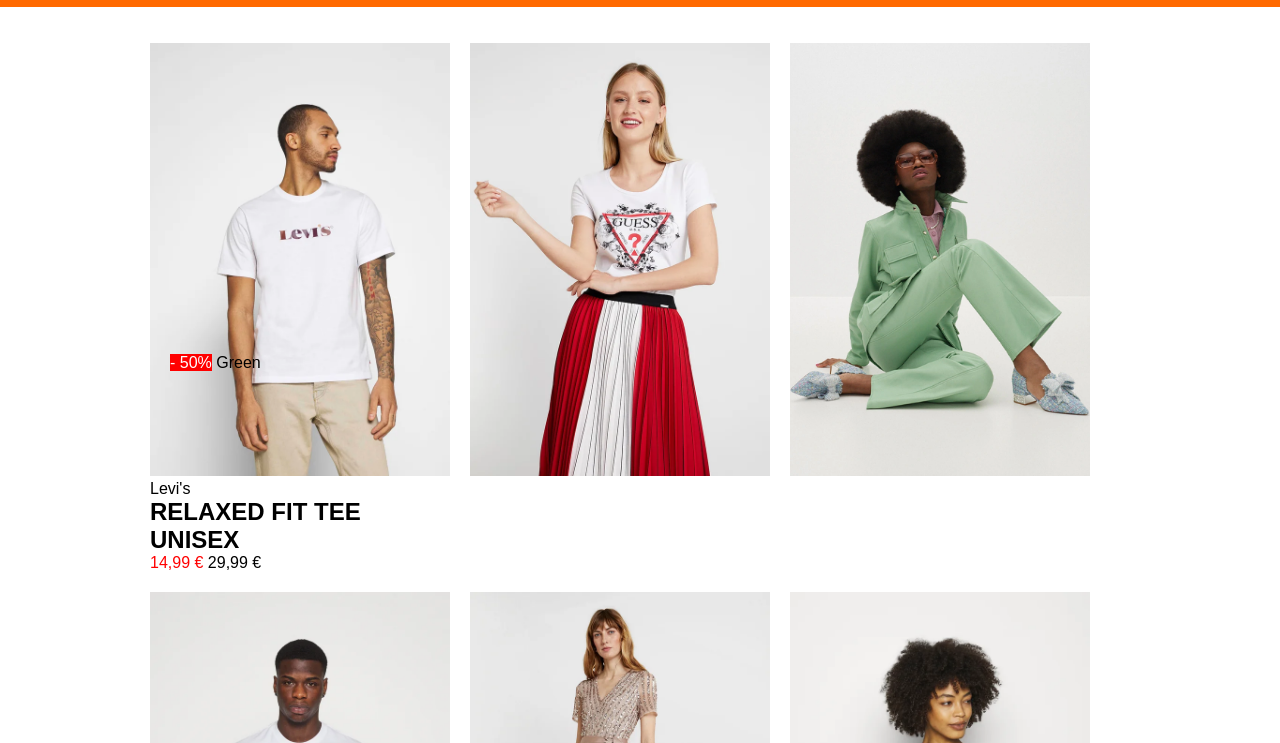
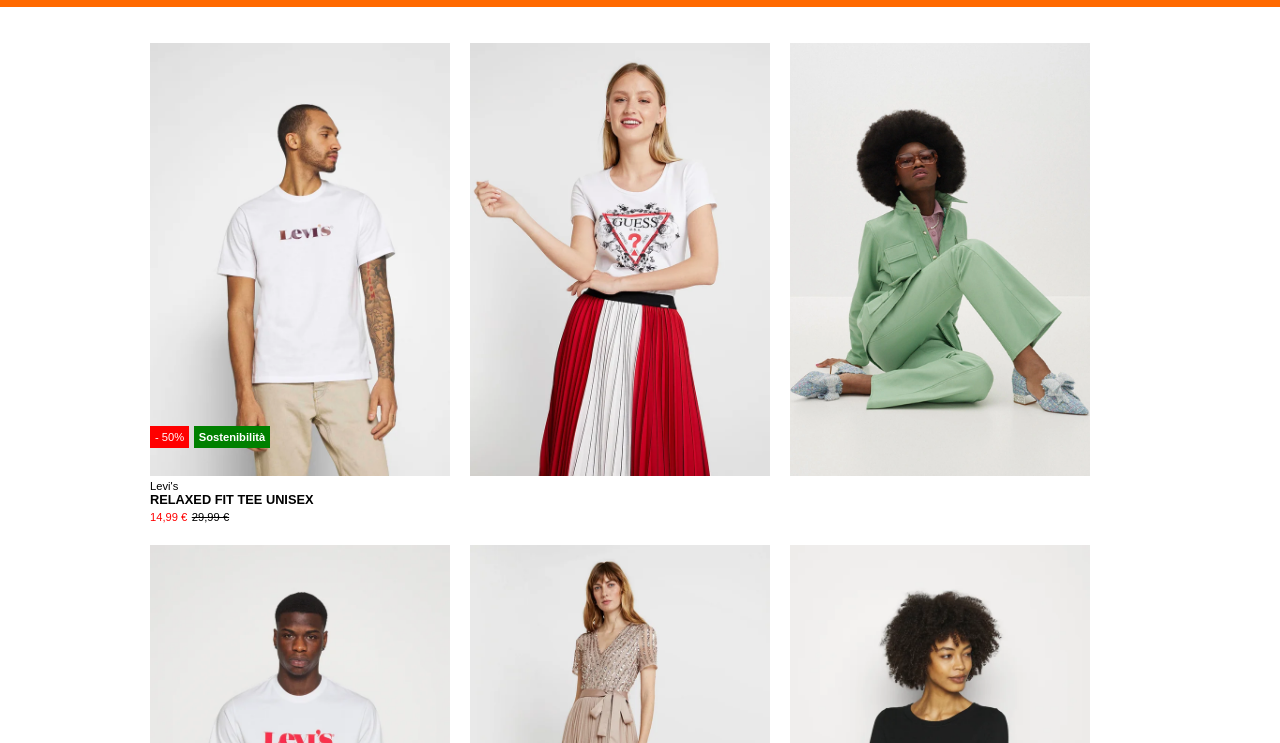
Before and after one commit to Denis-92/html-css-boolando, a plain HTML site: page index.html in a window 1280 px wide. Shown: the part 57-800 px from the top of the page. Drawn offline with Linux system fonts and the light colour scheme.

Commit message:
Aggiunto span per prezzi e sconto.

```diff
--- a/css/style.css
+++ b/css/style.css
@@ -102,12 +102,10 @@
     padding-top: 7%;
 }
 
-/* /MAIN */
-
 .promozione {
     position: absolute;
-    bottom: 200px;
-    left: 20px;
+    bottom: 80px;
+    left: 0;
 }
 
 .prezzo {
@@ -117,7 +115,36 @@
 .sconto {
     color: white;
     background-color: red;
+    padding: 5px;
 }
+
+.marca,
+.prezzo,
+.no-sconto,
+.sostenibile,
+.sconto
+    {
+    font-size: 0.7rem;
+}
+
+main h2
+    {
+    font-size: 0.8rem;
+}
+
+.sostenibile {
+    background-color: green;
+    color: white;
+    font-weight: bold;
+    padding: 5px;
+}
+
+.no-sconto {
+    text-decoration: line-through;
+}
+
+/* /MAIN */
+
 
 /* FOOTER */
 
--- a/index.html
+++ b/index.html
@@ -69,19 +69,18 @@
 
                     <img src="img/1.webp" alt="Articolo maglietta Levi's Relaxed Fit Tee Unisex">
 
-                    <p>Levi's</p>
+                    <p class="marca">Levi's</p>
 
                     <h2>RELAXED FIT TEE UNISEX</h2>
 
                     <p>
-                        <!-- fai classi -->
                         <span class="prezzo">14,99 €</span>
                         <span class="no-sconto">29,99 €</span>
                     </p>
 
                     <div class="promozione">
                         <span class="sconto">- 50%</span>
-                        <span class="sostenibile">Green</span>
+                        <span class="sostenibile">Sostenibilità</span>
                     </div>
 
                 </div>
```
